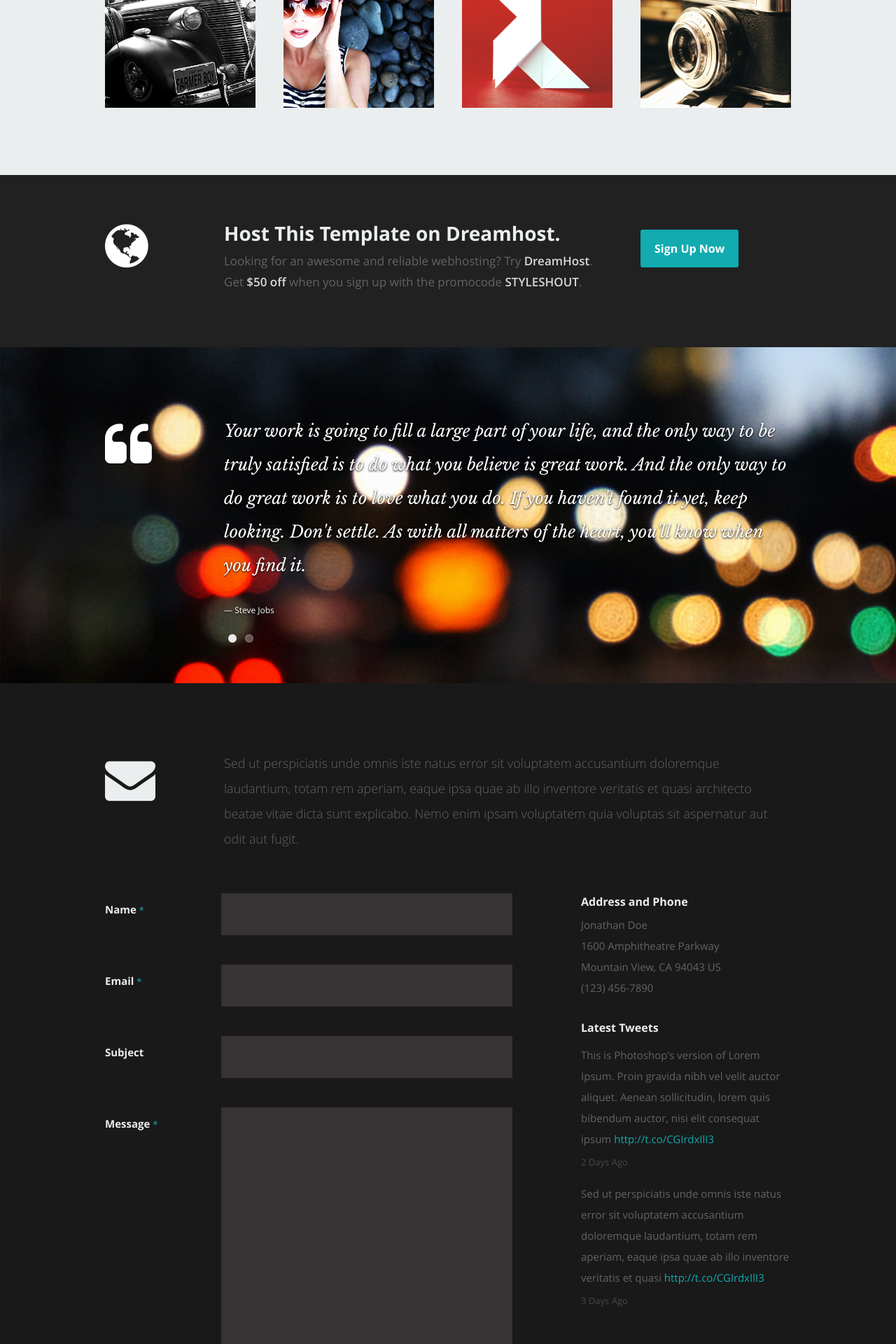
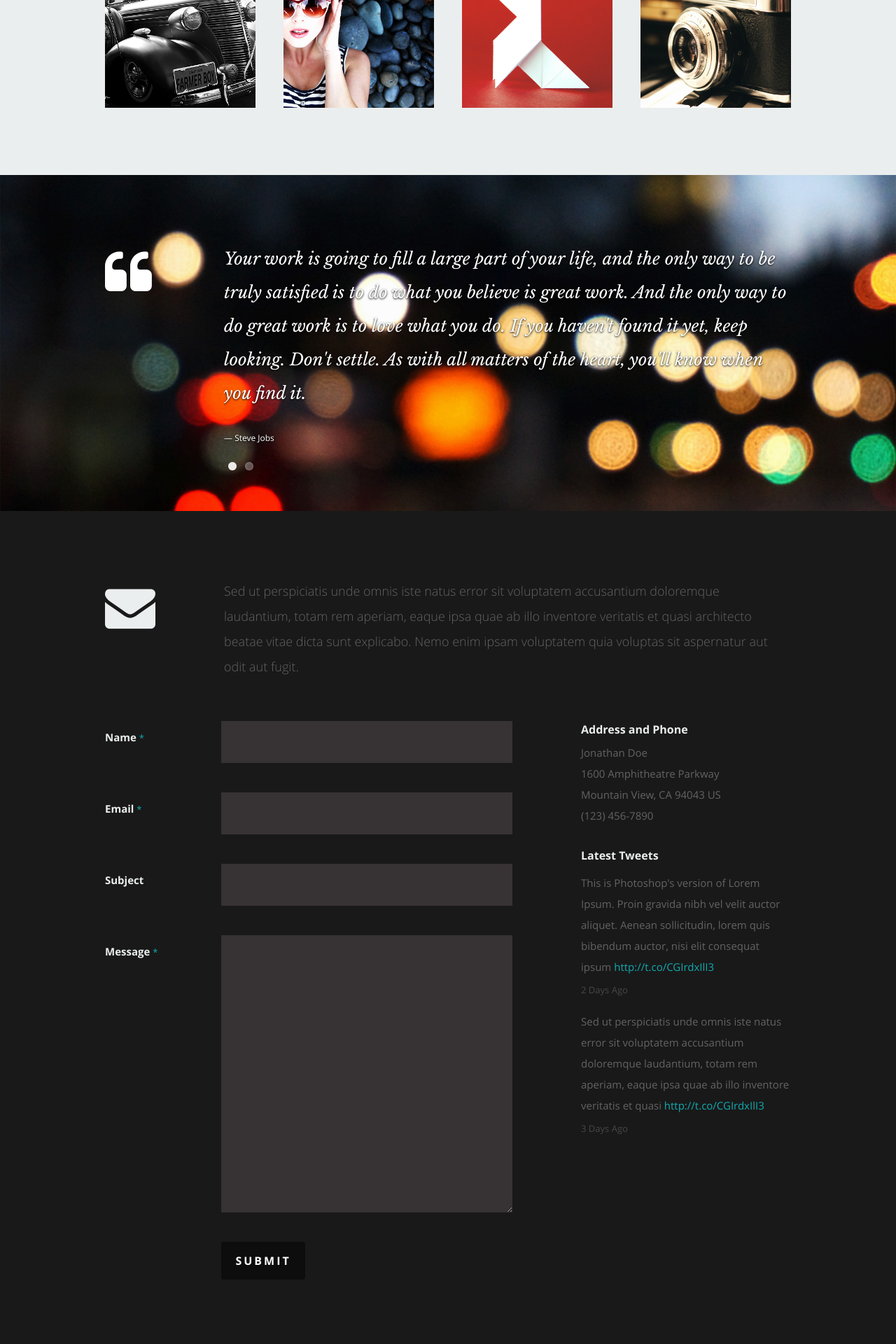
Before and after one commit to ENADSOFT/resume, a Django app: page / in a window 1280 px wide. Shown: the part 4102-6022 px from the top of the page at 70% size. Run offline with Django 3.2, Linux system fonts and the light colour scheme; some libraries are stand-ins or nearby versions.

Commit message:
--- Auto-Git Commit ---

```diff
--- a/resume/templates/base.html
+++ b/resume/templates/base.html
@@ -579,34 +579,7 @@
 
    <!-- Call-To-Action Section
    ================================================== -->
-   <section id="call-to-action">
 
-      <div class="row">
-
-         <div class="two columns header-col">
-
-            <h1><span>Get Hosting.</span></h1>
-
-         </div>
-
-         <div class="seven columns">
-
-            <h2><a href="http://www.dreamhost.com/r.cgi?287326|STYLESHOUT">Host This Template on Dreamhost.</a></h2>
-            <p>Looking for an awesome and reliable webhosting? Try <a href="http://www.dreamhost.com/r.cgi?287326|STYLESHOUT"><span>DreamHost</span></a>.
-					Get <span>$50 off</span> when you sign up with the promocode <span>STYLESHOUT</span>.
-					<!-- Simply type	the promocode in the box labeled “Promo Code” when placing your order. --></p>
-
-         </div>
-
-         <div class="three columns action">
-
-            <a href="http://www.dreamhost.com/r.cgi?287326|STYLESHOUT" class="button">Sign Up Now</a>
-
-         </div>
-
-      </div>
-
-   </section> <!-- Call-To-Action Section End-->
 
 
    <!-- Testimonials Section
```
